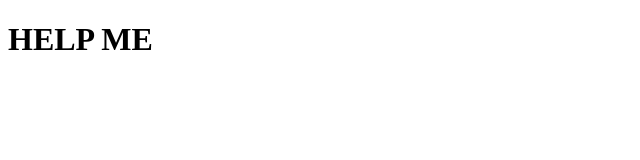
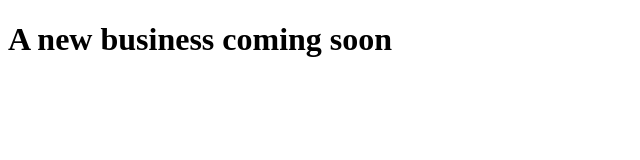
Before and after one commit to ccreilly1/ccreilly1.github.io, a plain HTML site: page index.html in a window 1280 px wide. Shown: the whole page, without its empty margins (0-640 px from the left). Drawn offline with Linux system fonts and the light colour scheme.

Commit message:
Update index.html

```diff
--- a/index.html
+++ b/index.html
@@ -4,6 +4,6 @@
   <meta name="viewport" content="width=device-width, initial-scale=1">
   </head>
   <body>
-    <h1>HELP ME</h1>
+    <h1>A new business coming soon</h1>
   </body>
 </html>
```
